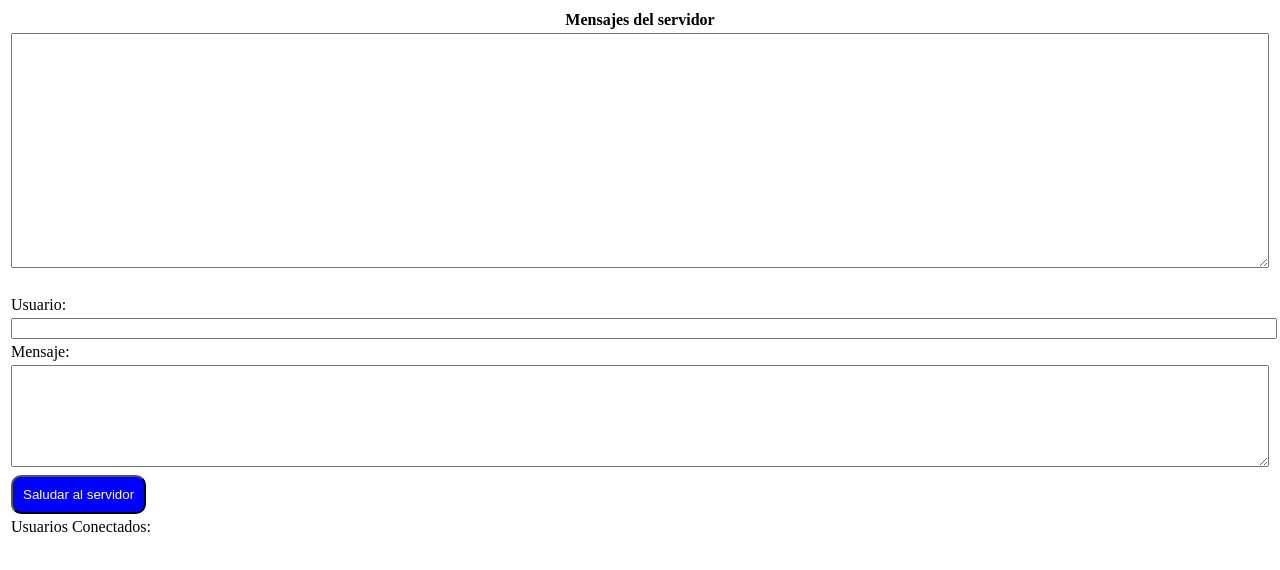
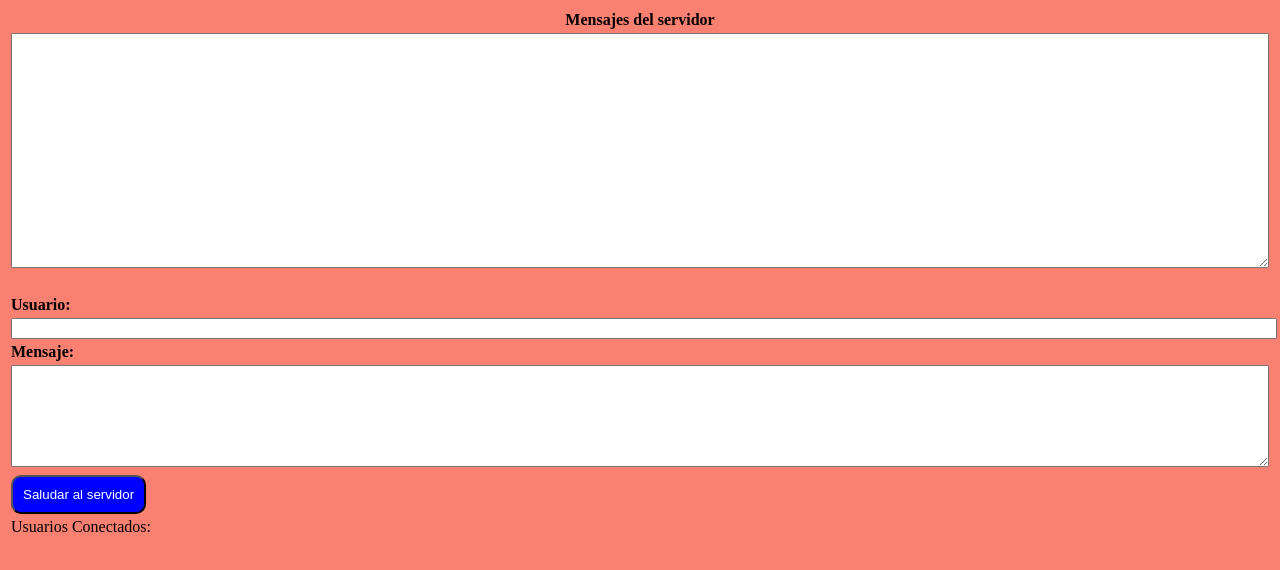
Before and after one commit to CarlosMegasLopez/Chat, a website: page index.html in a window 1280 px wide. Drawn offline with nearby package versions, Linux system fonts and the light colour scheme; no server answers.

Commit message:
Creando rama agregarAlgo

```diff
--- a/index.html
+++ b/index.html
@@ -7,6 +7,9 @@
     <script src="/socket.io/socket.io.js"></script>
     <title></title>
     <style media="screen">
+        body, html{
+            background: salmon;
+        }
         table{
             width: 100%;
         }
@@ -52,7 +55,7 @@
         <tbody>
 
             <tr>
-                <td>Usuario:</td>
+                <td><b>Usuario:</b></td>
             </tr>
             <tr>
                 <td>
@@ -61,7 +64,7 @@
             </tr>
 
             <tr>
-                <td>Mensaje:</td>
+                <td><b>Mensaje:</b></td>
             </tr>
             <tr>
                 <td>
```
